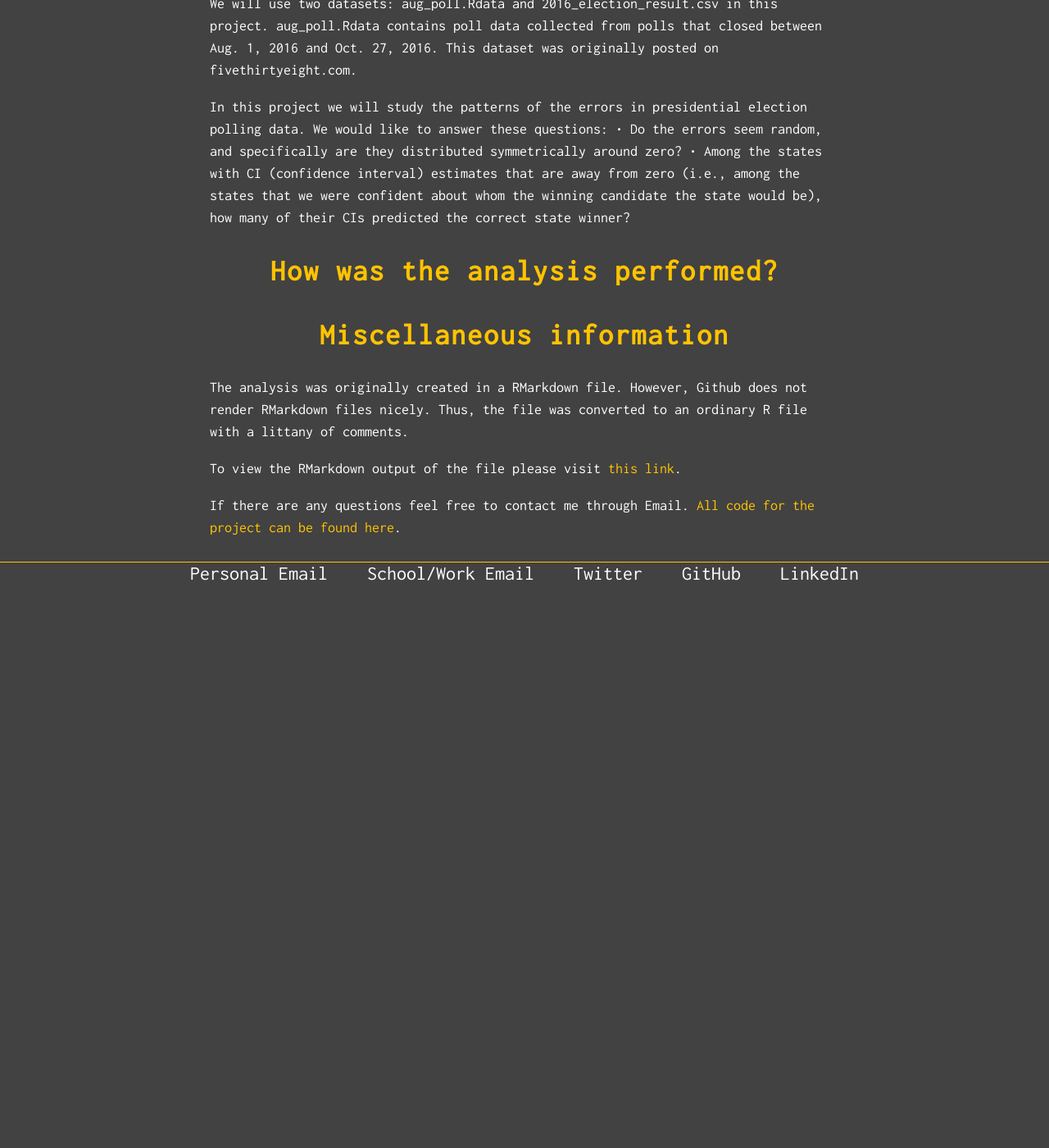
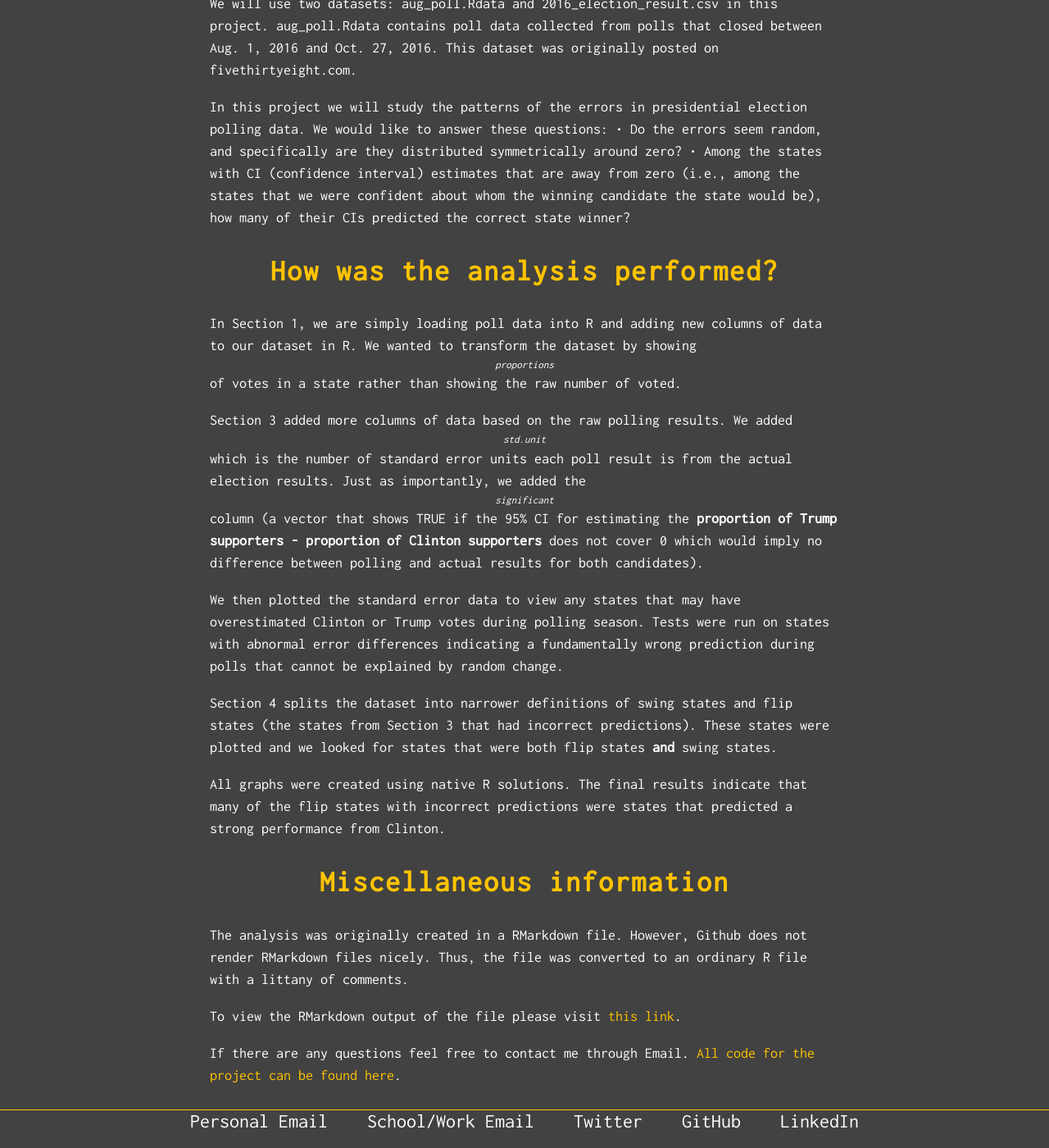
Before and after one commit to justintranjt/justintranjt.github.io, a Jekyll site: the page built from _projects/2018-01-26-election-polling-analysis.md, in a window 1280 px wide and 1400 px high, scrolled down 1441 px. Shown: the whole window at 82% size. Built offline with Jekyll 4.4.1, drawn with Linux system fonts in a browser that asks for light colours; before the commit the page ends 2173 px from its top, so only the background shows below that.

Commit message:
Update 2018-01-26-election-polling-analysis.md

```diff
--- a/_projects/2018-01-26-election-polling-analysis.md
+++ b/_projects/2018-01-26-election-polling-analysis.md
@@ -22,7 +22,15 @@ In this project we will study the patterns of the errors in presidential electio
 
 # How was the analysis performed?
 
+In Section 1, we are simply loading poll data into R and adding new columns of data to our dataset in R. We wanted to transform the dataset by showing *proportions* of votes in a state rather than showing the raw number of voted.
 
+Section 3 added more columns of data based on the raw polling results. We added *std.unit* which is the number of standard error units each poll result is from the actual election results. Just as importantly, we added the *significant* column (a vector that shows TRUE if the 95% CI for estimating the **proportion of Trump supporters - proportion of Clinton supporters** does not cover 0 which would imply no difference between polling and actual results for both candidates).
+
+We then plotted the standard error data to view any states that may have overestimated Clinton or Trump votes during polling season. Tests were run on states with abnormal error differences indicating a fundamentally wrong prediction during polls that cannot be explained by random change.
+
+Section 4 splits the dataset into narrower definitions of swing states and flip states (the states from Section 3 that had incorrect predictions). These states were plotted and we looked for states that were both flip states **and** swing states.
+
+All graphs were created using native R solutions. The final results indicate that many of the flip states with incorrect predictions were states that predicted a strong performance from Clinton.
 
 # Miscellaneous information
 
```
